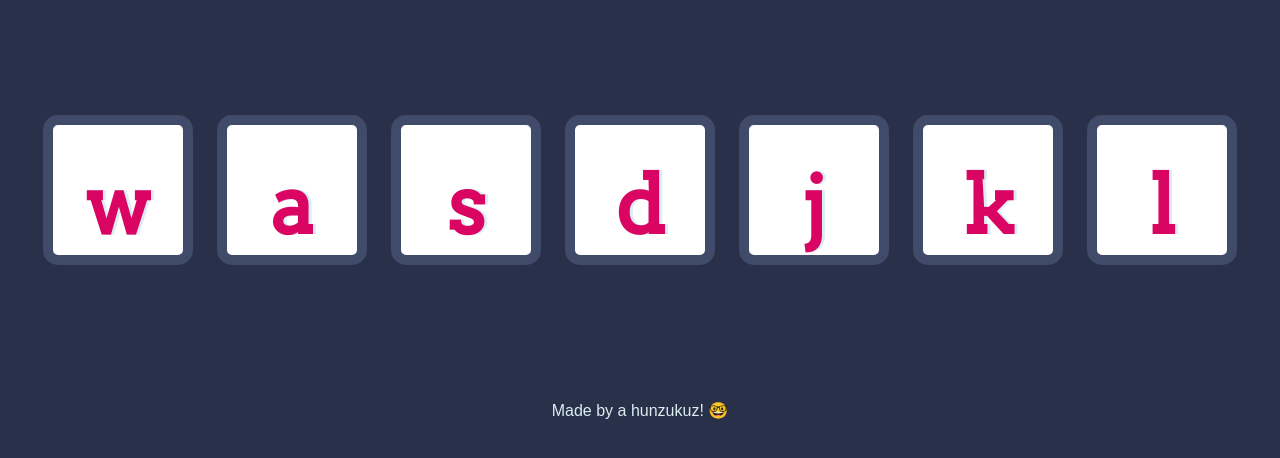
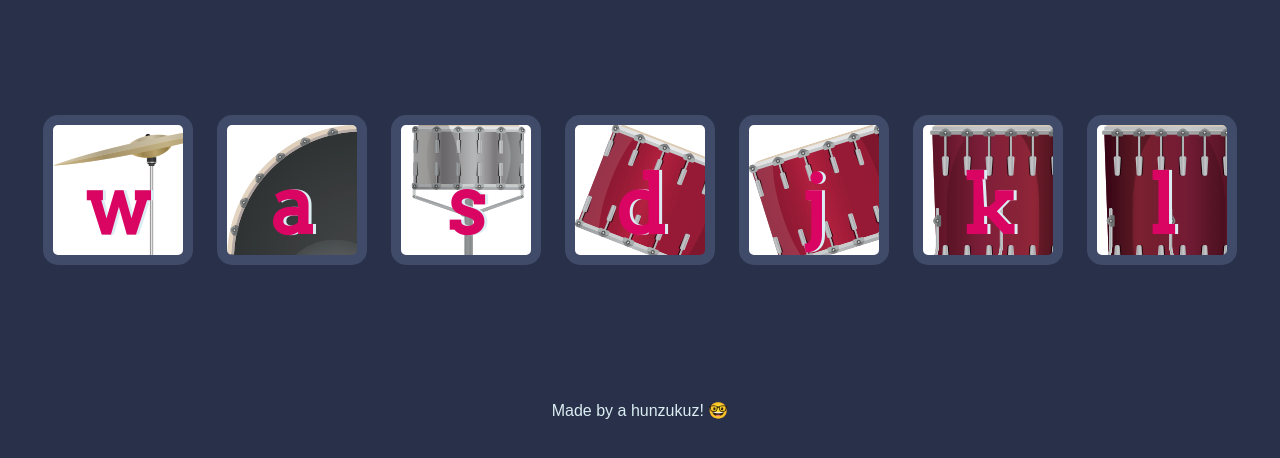
Before and after one commit to Sherazkarim1/DrumKit, a plain HTML site: page index.html in a window 1280 px wide. Shown: the part 174-632 px from the top of the page. Drawn offline with Linux system fonts and the light colour scheme.

Commit message:
git commit

```diff
--- a/index.js
+++ b/index.js
@@ -4,9 +4,14 @@ for (let i = 0; i<numberOfButtons; i++){
 
     document.querySelectorAll(".drum")[i].addEventListener("click", function (){
 
-        let audio = new Audio("sounds/tom-1.mp3");
-        audio.play();
+    this.style.color = "white";
 
 });
 
 }
+
+
+
+
+// let audio = new Audio("sounds/tom-1.mp3");
+// audio.play();
--- a/styles.css
+++ b/styles.css
@@ -17,31 +17,31 @@ footer {
 }
 
 .w {
-
+background-image: url("images/crash.png");
 }
 
 .a {
-
+  background-image: url("images/kick.png");
 }
 
 .s {
-
+  background-image: url("images/snare.png");
 }
 
 .d {
-
+  background-image: url("images/tom1.png");
 }
 
 .j {
-
+  background-image: url("images/tom2.png");
 }
 
 .k {
-
+  background-image: url("images/tom3.png");
 }
 
 .l {
-
+  background-image: url("images/tom4.png");
 }
 
 .set {
```
